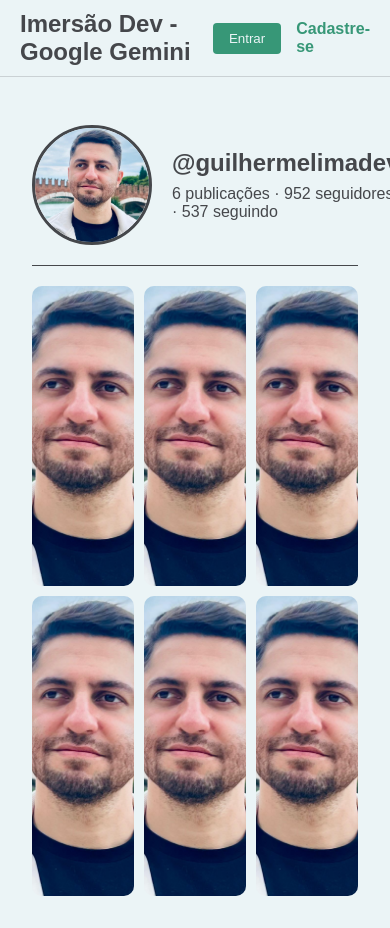
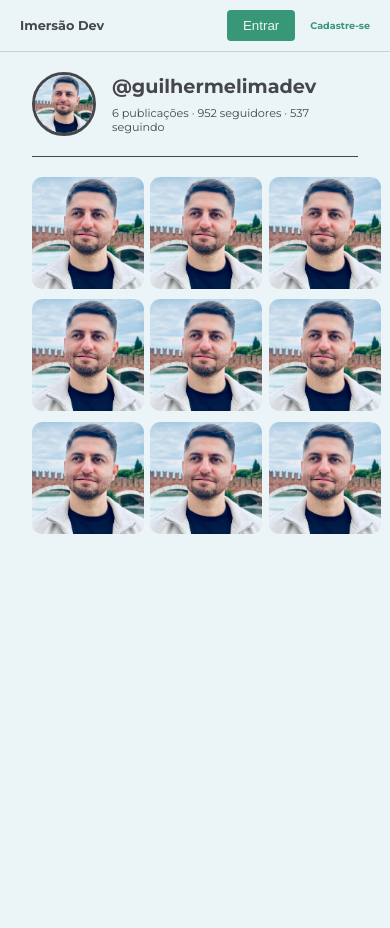
Before and after one commit to zlucasftw/insta-like, a plain HTML site: page index.html in a window 390 px wide. After the commit the page ends 884 px from the top, so only its background shows below. Drawn offline with Linux system fonts and the light colour scheme.

Commit message:
html-css

```diff
--- a/index.html
+++ b/index.html
@@ -7,30 +7,71 @@
     <link rel="stylesheet" href="style.css">
 </head>
 <body>
-    <nav class="navbar">
-        <div class="logo">Imersão Dev - Google Gemini</div>
+    <header class="navbar">
+        <div class="logo">Imersão Dev</div>
         <div class="nav-links">
             <button class="login-btn">Entrar</button>
             <a href="#" class="signup-link">Cadastre-se</a>
         </div>
-    </nav>
-    <div class="profile-container">
-        <div class="profile-header">
+    </header>
+
+    <main class="profile-container">
+        <section class="profile-header">
             <img src="gui.jpeg" alt="Profile Picture" class="profile-pic">
             <div class="profile-info">
                 <h1>@guilhermelimadev</h1>
                 <p>6 publicações · 952 seguidores · 537 seguindo</p>
             </div>
-        </div>
-        <div class="image-grid">
-            <img src="gui.jpeg" alt="Aprendendo sobre APIs" data-description="Essa foto foi tirada durante a Imersão Dev, onde aprendi sobre APIs e como usá-las para conectar sistemas. Foi um dia cheio de aprendizado e descobertas!">
-            <img src="gui.jpeg" alt="Desenvolvimento Web" data-description="A Imersão Dev está me proporcionando uma jornada incrível no mundo do desenvolvimento web. Aqui estou construindo um projeto desafiador e aprendendo novas tecnologias a cada dia.">
-            <img src="gui.jpeg" alt="Trabalhando em equipe" data-description="Um dos pontos altos da Imersão Dev é a oportunidade de colaborar com outros devs. Aqui estou trabalhando em um projeto em equipe, aprendendo com a experiência de cada um!">
-            <img src="gui.jpeg" alt="Criando um site" data-description="Criei este site usando HTML, CSS e JavaScript. A Imersão Dev me deu as ferramentas necessárias para dar vida à minha criatividade e construir projetos incríveis.">
-            <img src="gui.jpeg" alt="Mergulhando no código" data-description="Mergulhando no código para solucionar um problema desafiador na Imersão Dev. Adoro a sensação de resolver problemas e aprender algo novo a cada dia.">
-            <img src="gui.jpeg" alt="Apresentação do projeto" data-description="A Imersão Dev me deu a oportunidade de apresentar meu projeto final para outros devs. Foi uma experiência incrível e aprendi muito com o feedback da equipe.">
-        </div>
-    </div>
+        </section>
+
+        <section class="image-grid">
+            <article data-description="A Imersão Dev me deu a oportunidade de apresentar meu projeto final para outros devs. Foi uma experiência incrível e aprendi muito com o feedback da equipe.">
+                <figure>
+                    <img src="gui.jpeg" alt="Apresentação do projeto" />
+                </figure>
+            </article>
+            <article data-description="A Imersão Dev me deu a oportunidade de apresentar meu projeto final para outros devs. Foi uma experiência incrível e aprendi muito com o feedback da equipe.">
+                <figure>
+                    <img src="gui.jpeg" alt="Apresentação do projeto" />
+                </figure>
+            </article>
+            <article data-description="A Imersão Dev me deu a oportunidade de apresentar meu projeto final para outros devs. Foi uma experiência incrível e aprendi muito com o feedback da equipe.">
+                <figure>
+                    <img src="gui.jpeg" alt="Apresentação do projeto" />
+                </figure>
+            </article>
+            <article data-description="A Imersão Dev me deu a oportunidade de apresentar meu projeto final para outros devs. Foi uma experiência incrível e aprendi muito com o feedback da equipe.">
+                <figure>
+                    <img src="gui.jpeg" alt="Apresentação do projeto" />
+                </figure>
+            </article>
+            <article data-description="A Imersão Dev me deu a oportunidade de apresentar meu projeto final para outros devs. Foi uma experiência incrível e aprendi muito com o feedback da equipe.">
+                <figure>
+                    <img src="gui.jpeg" alt="Apresentação do projeto" />
+                </figure>
+            </article>
+            <article data-description="A Imersão Dev me deu a oportunidade de apresentar meu projeto final para outros devs. Foi uma experiência incrível e aprendi muito com o feedback da equipe.">
+                <figure>
+                    <img src="gui.jpeg" alt="Apresentação do projeto" />
+                </figure>
+            </article>
+            <article data-description="A Imersão Dev me deu a oportunidade de apresentar meu projeto final para outros devs. Foi uma experiência incrível e aprendi muito com o feedback da equipe.">
+                <figure>
+                    <img src="gui.jpeg" alt="Apresentação do projeto" />
+                </figure>
+            </article>
+            <article data-description="A Imersão Dev me deu a oportunidade de apresentar meu projeto final para outros devs. Foi uma experiência incrível e aprendi muito com o feedback da equipe.">
+                <figure>
+                    <img src="gui.jpeg" alt="Apresentação do projeto" />
+                </figure>
+            </article>
+            <article data-description="A Imersão Dev me deu a oportunidade de apresentar meu projeto final para outros devs. Foi uma experiência incrível e aprendi muito com o feedback da equipe.">
+                <figure>
+                    <img src="gui.jpeg" alt="Apresentação do projeto" />
+                </figure>
+            </article>
+        </section>
+    </main>
     <div id="modal" class="modal">
         <span class="close">x</span>
         <img class="modal-content" id="modal-img">
--- a/modal.js
+++ b/modal.js
@@ -10,11 +10,17 @@ modal.style.display = "none";
 const images = document.querySelectorAll(".image-grid img");
 images.forEach(img => {
     img.addEventListener("click", function () {
-        captionText.textContent = ""
+        captionText.textContent = "";
         modal.style.display = "block";
         modalImg.src = this.src;
-        // captionText.textContent = this.alt;
-        captionText.innerHTML += `<p>${this.dataset.description}</p>`; // Adiciona a descrição
+
+        // Acesse o elemento pai <article> e obtenha o data-description
+        const article = this.closest("article");
+        const description = article ? article.dataset.description : '';
+
+        // Verifica se a descrição está vazia e usa o alt da imagem se necessário
+        const caption = description || this.alt;
+        captionText.innerHTML = `<p>${caption}</p>`; // Adiciona a descrição ou alt
     });
 });
 
--- a/style.css
+++ b/style.css
@@ -1,16 +1,17 @@
+@import url('https://fonts.googleapis.com/css2?family=Montserrat:ital,wght@0,100..900;1,100..900&display=swap');
+
 :root {
     --font-size-base: 16px;
     --color-white: #EBF4F6;
-    --color-blue: #071952;
     --color-blue: #379777;
     --color-dark-gray: #45474B;
 
-    --border-radius-small: 0.25rem; /* 4px */
-    --border-radius-medium: 0.625rem; /* 10px */
+    --border-radius-small: 0.25rem;
+    --border-radius-medium: 0.625rem;
     --border-radius-circle: 50%;
     --transition-fast: 0.3s;
 
-    font-size: var(--font-size-base); /* Base para cálculos em rem */
+    font-size: var(--font-size-base);
 }
 
 * {
@@ -20,7 +21,7 @@
 }
 
 body {
-    font-family: Arial, sans-serif;
+    font-family: "Montserrat", sans-serif;
     background-color: var(--color-white);
     width: 100%;
     height: 100vh;
@@ -32,40 +33,39 @@ body {
     justify-content: space-between;
     align-items: center;
     background-color: var(--color-white);
-    padding: 0.625rem 1.25rem; /* 10px 20px */
-    border-bottom: 0.0625rem solid rgba(69, 71, 75, 0.2); /* 0.2px com opacidade */
-    position: sticky;
+    width: 100%;
+    padding: 0.625rem 1.25rem;
+    border-bottom: 0.0625rem solid rgba(69, 71, 75, 0.2);
+    position: fixed;
     top: 0;
     z-index: 1000;
 }
 
-/* Logo */
 .navbar .logo {
-    font-size: 1.5rem; /* 24px */
+    font-size: 1.5rem;
     font-weight: bold;
     color: var(--color-dark-gray);
 }
 
-/* Links de Navegação */
 .nav-links {
     display: flex;
     align-items: center;
-    gap: 0.9375rem; /* 15px */
+    gap: 0.9375rem;
 }
 
-/* Botão de Entrar */
+/* Botão de Login */
 .login-btn {
     background-color: var(--color-blue);
     color: var(--color-white);
     border: none;
-    padding: 0.5rem 1rem; /* 8px 16px */
+    padding: 0.5rem 1rem;
     border-radius: var(--border-radius-small);
     cursor: pointer;
     transition: background-color var(--transition-fast);
 }
 
 .login-btn:hover {
-    background-color: var(--color-dark-gray); /* Azul mais escuro */
+    background-color: var(--color-dark-gray);
 }
 
 /* Link de Cadastro */
@@ -77,61 +77,63 @@ body {
 }
 
 .signup-link:hover {
-    color: var(--color-dark-gray);;
+    color: var(--color-dark-gray);
 }
 
+/* Profile */
 .profile-container {
     width: 100%;
-    max-width: 56.25rem; /* 900px */
-    margin: 1rem auto;
+    max-width: 56.25rem;
+    margin: 2.5rem auto;
     padding: 2rem;
     background-color: var(--color-white);
-    /* border: 1px solid var(--color-blue); */
 }
 
 .profile-header {
     display: flex;
     align-items: center;
-    padding-bottom: 1.25rem; /* 20px */
+    padding-bottom: 1.25rem;
     border-bottom: 1px solid var(--color-dark-gray);
 }
 
 .profile-pic {
-    width: 7.5rem; /* 120px */
+    width: 7.5rem;
     height: 7.5rem;
     border-radius: var(--border-radius-circle);
-    margin-right: 1.25rem; /* 20px */
+    margin-right: 1.25rem;
     border: 3px solid var(--color-dark-gray);
 }
 
 .profile-info h1 {
-    font-size: 1.5rem; /* 24px */
+    font-size: 1.5rem;
     color: var(--color-dark-gray);
     margin-bottom: 0.5rem;
 }
 
 .profile-info p {
-    font-size: 1rem; /* 16px */
+    font-size: 1rem;
     color: var(--color-dark-gray);
 }
 
+/* Grid de Imagens */
 .image-grid {
     display: grid;
     grid-template-columns: repeat(3, 1fr);
-    gap: 0.625rem; /* 10px */
-    margin-top: 1.25rem; /* 20px */
+    gap: 0.4rem;
+    margin-top: 1.25rem;
 }
 
 .image-grid img {
     width: 100%;
-    height: 18.75rem; /* 300px */
+    height: 16rem;
     object-fit: cover;
     border-radius: var(--border-radius-medium);
-    transition: transform var(--transition-fast) ease;
+    transition: transform var(--transition-fast) ease, filter var(--transition-fast) ease;
 }
 
 .image-grid img:hover {
-    transform: scale(1.05);
+    transform: scale(1.03);
+    filter: brightness(0.85);
 }
 
 /* Modal */
@@ -143,29 +145,26 @@ body {
     top: 0;
     width: 100%;
     height: 100%;
-    background-color: rgba(1, 3, 4, 0.66); /* Transparência do preto */
+    background-color: rgba(1, 3, 4, 0.66);
     display: flex;
     justify-content: center;
     align-items: center;
-    padding: 1.25rem; /* 20px */
+    padding: 1.25rem;
     text-align: center;
 }
 
-/* Imagem do Modal */
 .modal-content {
     display: block;
     max-width: 70%;
     max-height: 70vh;
     border-radius: var(--border-radius-medium);
-    margin: 0 auto;
-    margin-bottom: 0.5rem;
+    margin: 0 auto 0.5rem;
 }
 
-/* Fechar Modal */
 .close {
     position: absolute;
-    top: 0.9375rem; /* 15px */
-    right: 2.1875rem; /* 35px */
+    top: 3rem;
+    right: 3rem;
     color: var(--color-white);
     font-size: 3rem;
     font-weight: bold;
@@ -177,14 +176,87 @@ body {
     color: #bbb;
 }
 
-/* Caption */
 #caption {
     background-color: var(--color-white);
     color: var(--color-dark-gray);
     padding: 2rem;
-    border-radius: 0.3125rem; /* 5px */
+    border-radius: 0.3125rem;
     width: 42rem;
-    box-sizing: border-box;
     max-width: 70%;
     margin: 0 auto;
+    box-sizing: border-box;
 }
+
+/* Responsividade */
+@media (max-width: 480px) {
+    .navbar .logo {
+        font-size: 0.8rem;
+    }
+
+    .nav-links {
+        gap: 0.9375rem;
+        font-size: 0.6rem;
+    }
+
+    .profile-pic {
+        width: 4rem;
+        height: 4rem;
+        margin-right: 1rem;
+    }
+
+    .profile-info h1 {
+        font-size: 1.2rem;
+    }
+
+    .profile-info p {
+        font-size: 0.7rem;
+    }
+
+    .image-grid img {
+        width: 7rem;
+        height: 7rem;
+    }
+
+    .modal-content {
+        max-width: 80%;
+        max-height: 80vh;
+    }
+
+    .close {
+        right: 1rem;
+    }
+
+    #caption {
+        max-width: 80%;
+        font-size: 1rem;
+    }
+}
+
+@media (min-width: 481px) and (max-width: 868px) {
+    .image-grid {
+        grid-template-columns: repeat(3, 1fr);
+        gap: 0.7rem;
+    }
+
+    .image-grid img {
+        width: 12rem;
+        height: 12rem;
+    }
+
+    .modal-content {
+        max-width: 70%;
+        max-height: 70vh;
+    }
+
+    .close {
+        font-size: 2.5rem;
+    }
+
+    #caption {
+        font-size: 1rem;
+    }
+
+    .image-grid img:hover {
+        transform: scale(1.05);
+    }
+}
```
